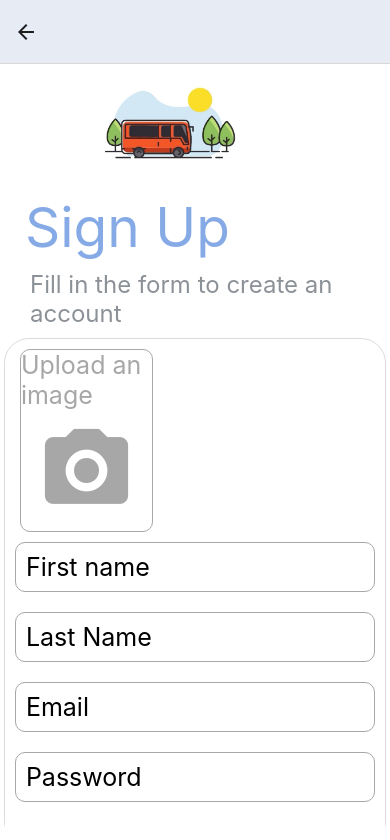
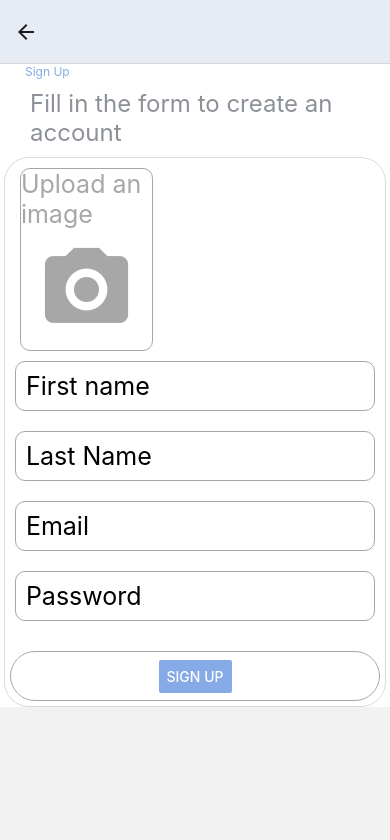
Before and after one commit to Gsaivennela7/Happi-Bus, a React Native app in the folder happi-bus-frontend/: screen /SignUpScreen in a window 390 px wide. Shown: the top 840 px of the page. Built offline with nearby package versions, Linux system fonts and the light colour scheme.

Commit message:
UI update

```diff
--- a/happi-bus-frontend/app/components/Button.js
+++ b/happi-bus-frontend/app/components/Button.js
@@ -9,10 +9,10 @@ function Button({onPress, title, color}) {
 }
 const styles = StyleSheet.create({
     buttonContainer: {
-        marginTop: 30,
+        marginTop: 20,
         borderRadius: 30,
         margin: 5,
-        height: 40,
+        height: 50,
         borderWidth: 1,
         borderColor: '#A7A7A7',
         alignItems: 'center',
--- a/happi-bus-frontend/app/screens/SignUpScreen.js
+++ b/happi-bus-frontend/app/screens/SignUpScreen.js
@@ -64,8 +64,7 @@ function SignUpScreen({ navigation }) {
     <ScrollView>
       <Screen>
         <UploadScreen progress={uploadProgress} visible={uploadVisible} />
-        <Image style={{ alignSelf: 'center', height: '20%', width: '70%' }} source={require('../assets/images/HappyBus.png')} />
-        <View style={{ backgroundColor: '#FFFFFF' }}>
+        <View style={{ backgroundColor: '#FFFFFF', }}>
           <View>
             {/* Section reserved for Sign up + mini instruction */}
             <Text style={styles.introLabel}>Sign Up</Text>
@@ -126,7 +125,7 @@ function SignUpScreen({ navigation }) {
                   />
                   {(errors.password && touched.password) && <Text style={styles.errorText}>{errors.password}</Text>}
                   <View style={styles.buttonContainer2}>
-                    <Button onPress={handleSubmit} title="Sign up" color='#FFFFFF' />
+                    <Button onPress={handleSubmit} title="Sign up" color='#85AAE6' />
                   </View>
                 </View>
               )}
@@ -138,6 +137,16 @@ function SignUpScreen({ navigation }) {
   );
 }
 const styles = StyleSheet.create({
+  buttonContainer2: {
+    marginTop: 20,
+    borderRadius: 30,
+    margin: 5,
+    height: 50,
+    borderWidth: 1,
+    borderColor: '#A7A7A7',
+    alignItems: 'center',
+    justifyContent: 'center'
+},
   imageContainer: {
     flex: 1,
     borderWidth: 1,
@@ -154,12 +163,12 @@ const styles = StyleSheet.create({
     textAlign: "left",
     marginBottom: 10,
     marginLeft: 25,
-    fontSize: 55,
+    fontSize: 12,
     color: '#85AAE6'
   },
   titleLabel: {
     textAlign: "center",
-    fontSize: 45,
+    fontSize: 12,
     color: '#85AAE6'
   },
   miniInstruction: {
```
